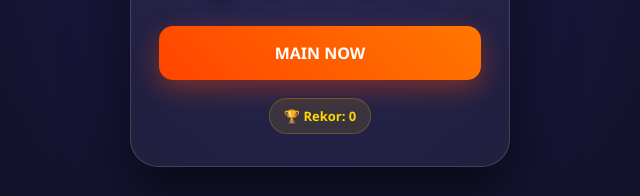
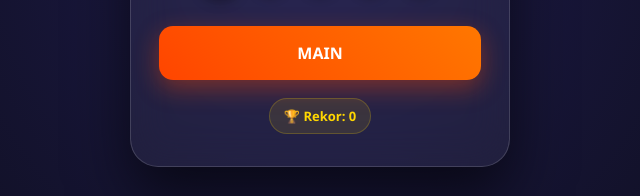
Before and after one commit to EDWARD-BAIK/Edward-Game, a plain HTML site: page index.html in a window 1280 px wide. Shown: the part 464-660 px from the top of the page, 320-960 px from the left. Drawn offline with Linux system fonts and the light colour scheme.

Commit message:
Update index.html

```diff
--- a/index.html
+++ b/index.html
@@ -186,7 +186,7 @@
             </div>
         </div>
 
-        <button id="startBtn">MAIN NOW</button>
+        <button id="startBtn">MAIN</button>
         <div class="high-score-tag">🏆 Rekor: <span id="loginHighScore">0</span></div>
     </div>
 </div>
```
